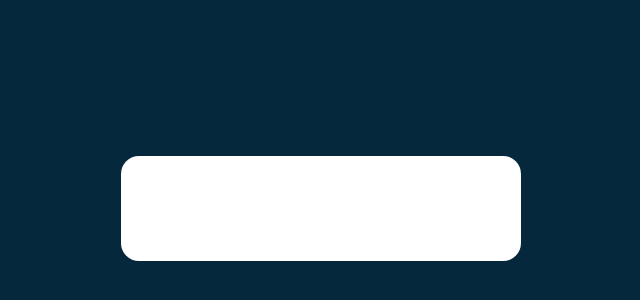
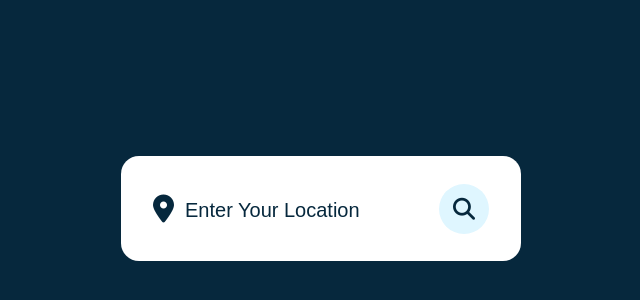
Before and after one commit to prashant00797/Weather-App, a React (Create React App) app in the folder code-wa/: page / in a window 1280 px wide. Shown: the part 192-492 px from the top of the page, without its empty margins (319-959 px from the left). Built offline with nearby package versions, Linux system fonts and the light colour scheme.

Commit message:
Search Code

```diff
--- a/code-wa/public/index.html
+++ b/code-wa/public/index.html
@@ -7,6 +7,10 @@
     <meta
       name="description"
       content="Web site created using create-react-app"
+    />
+    <link
+      href="https://fonts.googleapis.com/css2?family=Poppins:wght@300;400;500;600;700;800;900&family=Roboto:wght@300;400;500;700;900&display=swap"
+      rel="stylesheet"
     />
     <title>AccuWeather</title>
   </head>
@@ -23,5 +27,9 @@
       To begin the development, run `npm start` or `yarn start`.
       To create a production bundle, use `npm run build` or `yarn build`.
     -->
+     <script
+      src="https://kit.fontawesome.com/7c8801c017.js"
+      crossorigin="anonymous"
+    ></script>
   </body>
 </html>
--- a/code-wa/src/js/Container.jsx
+++ b/code-wa/src/js/Container.jsx
@@ -1,7 +1,10 @@
 import React from "react";
 import "../scss/container.scss"
-const Container = () => {
-  return <div class="container"></div>;
+import Search from "./Search";
+const Container = (props) => {
+  return <div class="container">
+    <Search/>
+  </div>;
 };
 
 export default Container;
--- /dev/null
+++ b/code-wa/src/js/Search.jsx
@@ -0,0 +1,19 @@
+import React from 'react'
+import "../scss/search.scss"
+
+const Search = (props) => {
+  return (
+    <div className="search-box">
+      <i className="fa-solid fa-location-dot search-box__icon"></i>
+      <input
+        type="text"
+        placeholder="Enter your location"
+        className="search-box__input"
+      />
+      <button
+        className="fa-solid fa-magnifying-glass search-box__button"></button>
+    </div>
+  );
+}
+
+export default Search
--- /dev/null
+++ b/code-wa/src/scss/search.scss
@@ -0,0 +1,44 @@
+.search-box {
+  width: 100%;
+  height: min-content;
+  display: flex;
+  align-items: center;
+  justify-content: space-between;
+
+  &__input {
+    color: #06283d;
+    width: 80%;
+    font-size: 24px;
+    font-weight: 500;
+    text-transform: uppercase;
+    padding-left: 32px;
+
+    &::placeholder {
+      font-size: 20px;
+      font-weight: 500;
+      color: #06283d;
+      text-transform: capitalize;
+    }
+  }
+
+  &__button {
+    cursor: pointer;
+    width: 50px;
+    height: 50px;
+    color: #06283d;
+    background: #dff6ff;
+    border-radius: 50%;
+    font-size: 22px;
+    transition: 0.4s ease;
+    &:hover {
+      color: #fff;
+      background: #06283d;
+    }
+  }
+
+  &__icon {
+    position: absolute;
+    color: #06283d;
+    font-size: 28px;
+  }
+}
```
